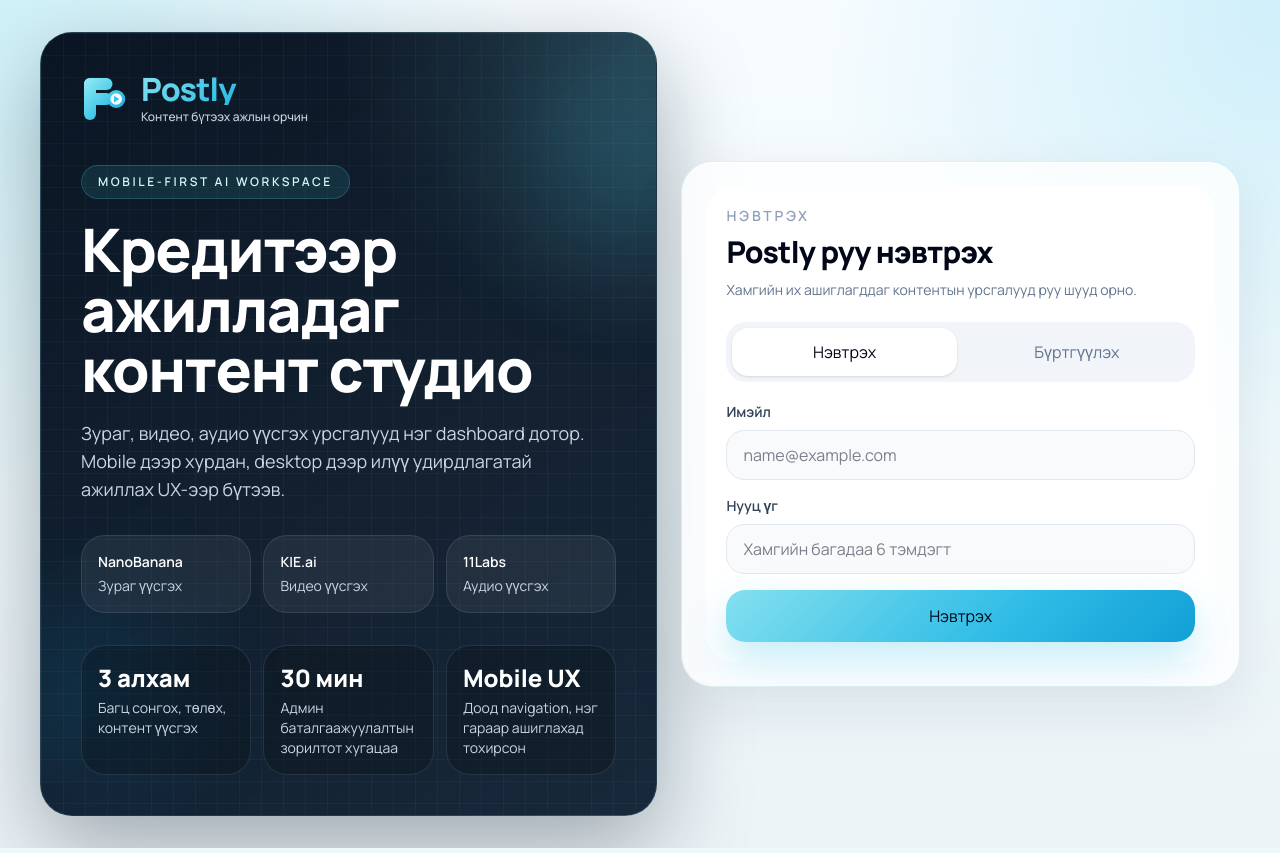
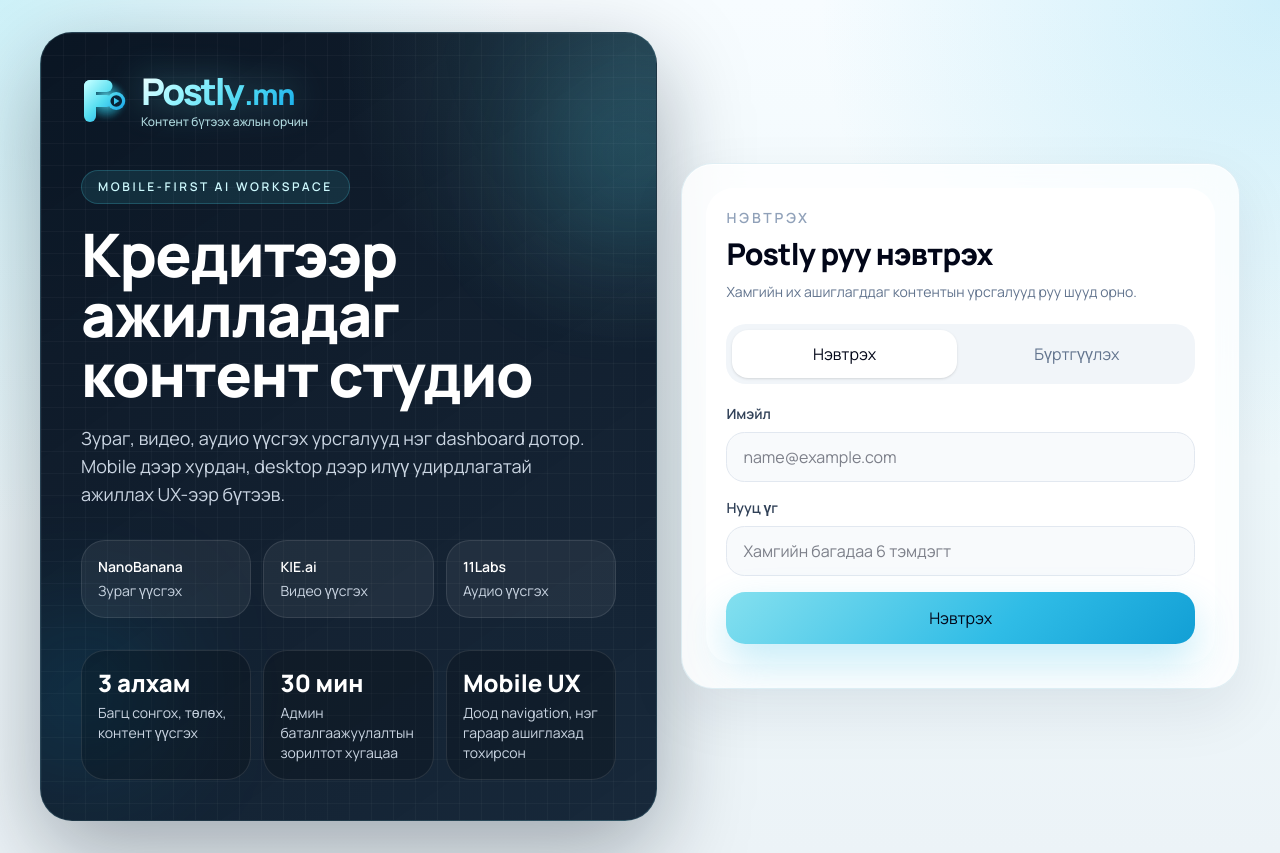
Before and after one commit to nymbayr0206/postly, a Next.js app: page /auth in a window 1280 px wide. Built offline with nearby package versions, Linux system fonts and the light colour scheme; no server answers.

Commit message:
Fix metadata and logo styling

```diff
--- a/app/layout.tsx
+++ b/app/layout.tsx
@@ -14,8 +14,13 @@
 });
 
 export const metadata: Metadata = {
-  title: "Postly",
+  title: "Postly.mn",
   description: "Postly контент үүсгэх платформ",
+  icons: {
+    icon: "/icon.svg",
+    shortcut: "/icon.svg",
+    apple: "/icon.svg",
+  },
 };
 
 export default function RootLayout({
--- a/components/brand/postly-logo.tsx
+++ b/components/brand/postly-logo.tsx
@@ -18,38 +18,57 @@
   className,
 }: PostlyLogoProps) {
   const gradientId = useId();
-  const subtitleTone = tone === "dark" ? "text-slate-500" : "text-slate-300";
+  const glowGradientId = useId();
+  const filterId = useId();
+  const iconSize = compact ? "h-10 w-10" : "h-12 w-12";
+  const subtitleTone = tone === "dark" ? "text-slate-500" : "text-cyan-100/85";
+  const wordmarkTone =
+    tone === "light"
+      ? "bg-[linear-gradient(135deg,#f2ffff_0%,#9bf5ff_28%,#4cd7f2_62%,#0ea5e9_100%)] drop-shadow-[0_0_18px_rgba(110,241,255,0.42)]"
+      : "bg-[linear-gradient(135deg,#7fe7f2_0%,#2dbce7_48%,#0b91df_100%)]";
 
   return (
     <div className={cx("flex items-center gap-3", className)}>
-      <svg
-        viewBox="0 0 64 64"
-        aria-hidden="true"
-        className={compact ? "h-10 w-10 shrink-0" : "h-12 w-12 shrink-0"}
-      >
+      <svg viewBox="0 0 64 64" aria-hidden="true" className={cx("shrink-0", iconSize)}>
         <defs>
-          <linearGradient id={gradientId} x1="6" x2="58" y1="8" y2="58" gradientUnits="userSpaceOnUse">
-            <stop stopColor="#8EE8F1" />
-            <stop offset="0.56" stopColor="#42C7EA" />
-            <stop offset="1" stopColor="#169FD5" />
+          <linearGradient id={gradientId} x1="8" x2="56" y1="10" y2="56" gradientUnits="userSpaceOnUse">
+            <stop stopColor="#B4FBFF" />
+            <stop offset="0.45" stopColor="#54DDF0" />
+            <stop offset="1" stopColor="#0A98E8" />
           </linearGradient>
+          <radialGradient id={glowGradientId} cx="0" cy="0" r="1" gradientUnits="userSpaceOnUse" gradientTransform="translate(34 30) rotate(90) scale(28)">
+            <stop stopColor="#88F7FF" stopOpacity="0.95" />
+            <stop offset="0.55" stopColor="#2AD5F6" stopOpacity="0.44" />
+            <stop offset="1" stopColor="#2AD5F6" stopOpacity="0" />
+          </radialGradient>
+          <filter id={filterId} x="-50%" y="-50%" width="200%" height="200%">
+            <feGaussianBlur stdDeviation={tone === "light" ? "3.5" : "1.75"} />
+          </filter>
         </defs>
-        <rect x="4" y="4" width="16" height="56" rx="8" fill={`url(#${gradientId})`} />
-        <rect x="4" y="4" width="38" height="16" rx="8" fill={`url(#${gradientId})`} />
-        <rect x="4" y="24" width="38" height="16" rx="8" fill={`url(#${gradientId})`} />
-        <circle cx="47" cy="32" r="12" fill={`url(#${gradientId})`} />
-        <circle cx="47" cy="32" r="7.75" fill={tone === "dark" ? "#081421" : "#f7fcff"} />
-        <path d="M44 27.5 51 32l-7 4.5Z" fill={`url(#${gradientId})`} />
+
+        {tone === "light" ? <circle cx="34" cy="31" r="24" fill={`url(#${glowGradientId})`} filter={`url(#${filterId})`} /> : null}
+
+        <g fill={`url(#${gradientId})`}>
+          <rect x="4" y="4" width="16" height="56" rx="8" />
+          <rect x="4" y="4" width="38" height="16" rx="8" />
+          <rect x="4" y="24" width="38" height="16" rx="8" />
+          <circle cx="47" cy="32" r="12" />
+        </g>
+
+        <circle cx="47" cy="32" r="7.75" fill={tone === "light" ? "#082236" : "#F6FCFF"} />
+        <path d="M44 27.5 51.2 32 44 36.5Z" fill={`url(#${gradientId})`} />
       </svg>
 
       <div className="min-w-0">
         <div
           className={cx(
-            "text-brand leading-none font-black tracking-tight",
-            compact ? "text-2xl" : "text-[2rem]",
+            "bg-clip-text text-transparent leading-none font-black tracking-[-0.06em]",
+            compact ? "text-[1.8rem]" : "text-[2.3rem]",
+            wordmarkTone,
           )}
         >
-          Postly
+          <span>Postly</span>
+          <span className="ml-0.5 text-[0.78em] tracking-[-0.04em]">.mn</span>
         </div>
         {showTagline ? (
           <div className={cx("mt-1 text-xs font-medium", subtitleTone)}>Контент бүтээх ажлын орчин</div>
```
Also changed, not shown: app/icon.svg (added).
